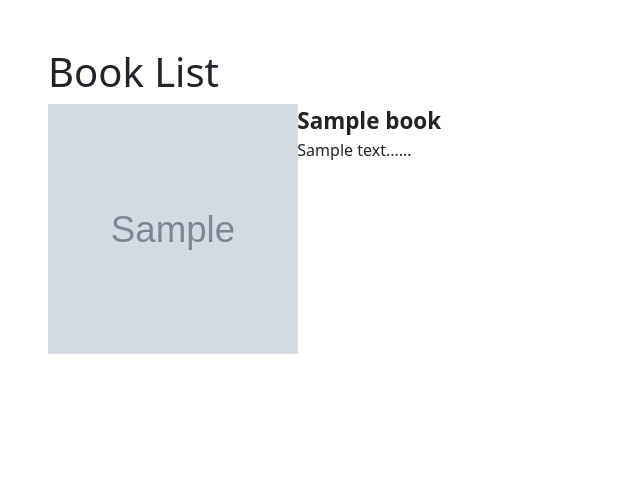
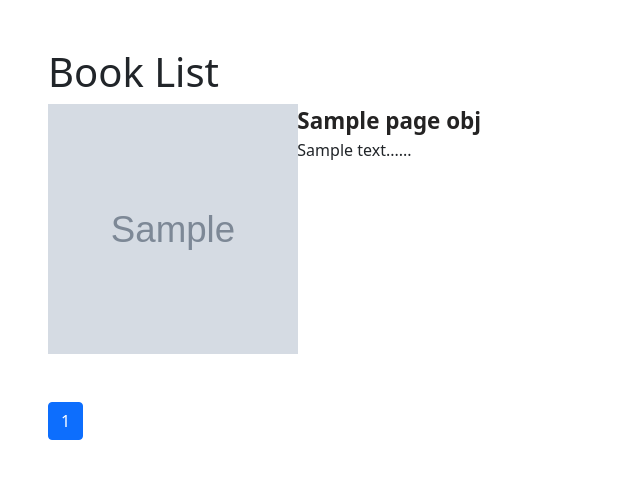
Before and after one commit to AkobirDev/goodreads_backend_clone, a Django app: template books/templates/books/list.html in a window 1280 px wide. Shown: the part 96-575 px from the top of the page, without its empty margins (0-640 px from the left). Run offline with Django 4.2, Linux system fonts and the light colour scheme; the template is opened without the code that fills it: most values are stand-ins (such as "Sample title", 1, 10 or a date in 2020); grey boxes marked "Sample" are stand-in pictures.

Commit message:
add pagination to books

```diff
--- a/books/templates/books/list.html
+++ b/books/templates/books/list.html
@@ -4,7 +4,7 @@
 {% block title %} All Books {% endblock title %}
 {% block content %}
     <h1>Book List</h1>
-        {% for book in books %}
+        {% for book in page_obj.object_list %}
             <div class="row mb-5">
                 <div class="col-2">
                     <img class="book-pic" src="{{book.cover_img.url}}" alt="Book cover image" width="250" height="250">
@@ -17,4 +17,42 @@
         {% empty %}
         <h5>No Books Found...</h5>
         {% endfor %}
+        <ul class="pagination">
+            {% if page_obj.has_previous %}
+            {% comment %} <a href="?page=1">&laquo; first</a>
+            <a href="?page={{ page_obj.previous_page_number }}">previous</a> {% endcomment %}
+
+            <li class="page-item ">
+                <a href="?page=1" class="page-link">&laquo; First</a>
+            </li>
+            <li class="page-item"><a class="page-link" href="?page={{ page_obj.previous_page_number }}">Previous</a></li>
+            {% endif %}
+            <li class="page-item active" aria-current="page">
+              <span class="page-link">{{ page_obj.number }}</span>
+            </li>
+            {% if page_obj.has_next %}
+            <li class="page-item"><a class="page-link" href="?page={{ page_obj.next_page_number }}">Next</a></li>
+            <li class="page-item">
+              <a class="page-link" href="?page={{ page_obj.paginator.num_pages }}">Last &raquo;</a>
+            </li>
+            {% endif %}
+          </ul>
+        {% comment %} <div class="pagination">
+            <span class="step-links">
+                {% if page_obj.has_previous %}
+                    <a href="?page=1">&laquo; first</a>
+                    <a href="?page={{ page_obj.previous_page_number }}">previous</a>
+                {% endif %}
+
+                <span class="current">
+                    Page {{ page_obj.number }}
+                </span>
+
+                {% if page_obj.has_next %}
+                    <a href="?page={{ page_obj.next_page_number }}">next</a>
+                    <a href="?page={{ page_obj.paginator.num_pages }}">last &raquo;</a>
+                {% endif %}
+            </span>
+        </div> {% endcomment %}
+
 {% endblock content %}
```
Also changed, not shown: books/views.py (+8 -2 lines), media-files/googler.jpg (added), media-files/googler_57mrAEi.jpg (added), media-files/rich_dad.jpg (added), media-files/rich_dad_TFtSSVb.jpg (added), media-files/system.jpg (added), media-files/system_zZjIjJq.jpg (added), media-files/think.jpg (added), media-files/think_awVUrnu.jpg (added).
